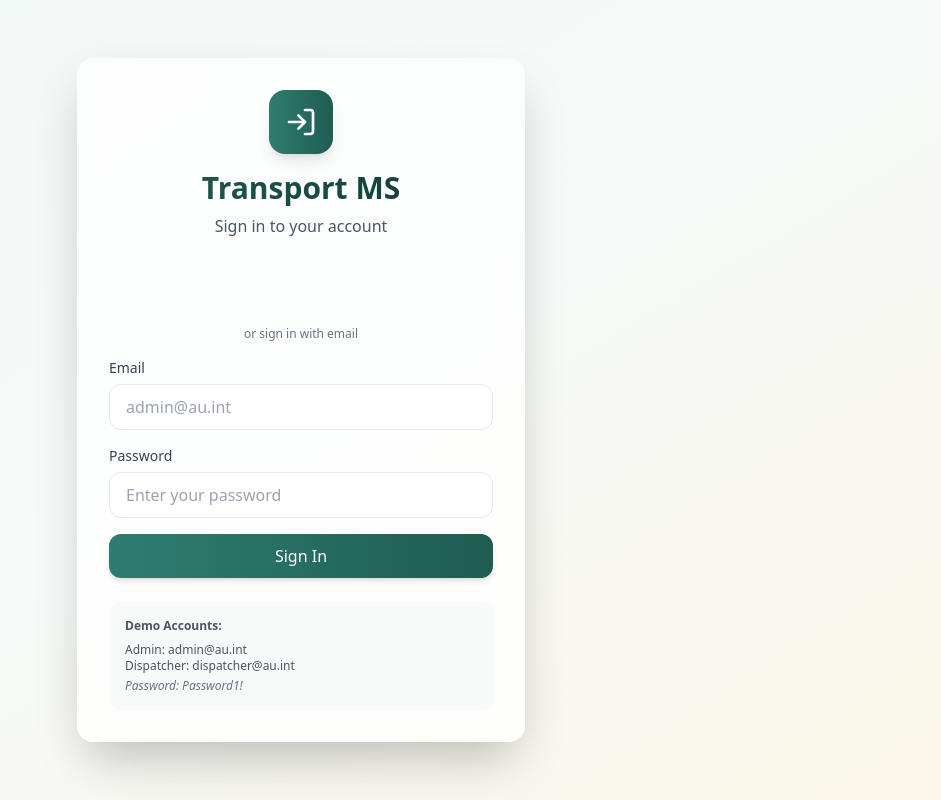
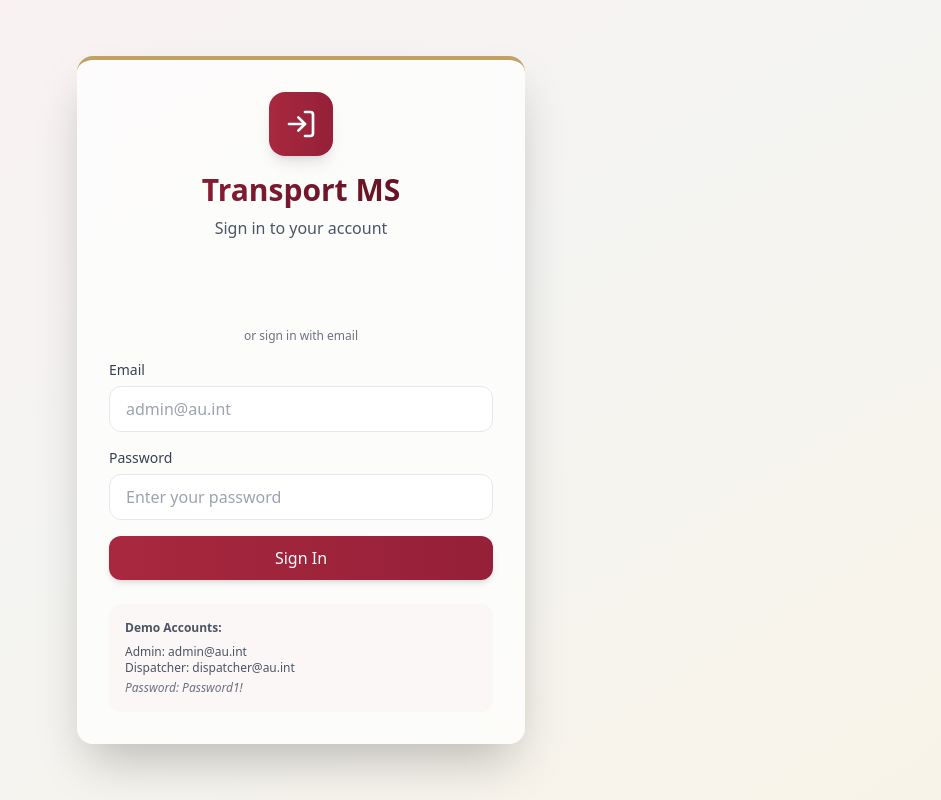
Before and after one commit to dagmawitmoges/transport-unit-, a React (Vite) app: page /login in a window 1280 px wide. Shown: the whole page, without its empty margins (339-1280 px from the left). Built offline with nearby package versions, Linux system fonts and the light colour scheme; no server answers.

Commit message:
Use AU red/gold palette from the Koha library theme across the app
Replaces the green with AU red #952038 / dark red #6B1526, gold accent
#C0A265 and light grey #F4F4F2, so the app matches the rest of the AU tools.

Co-Authored-By: Claude Sonnet 5.5 <noreply@anthropic.com>

```diff
--- a/src/layout/adminLayout.tsx
+++ b/src/layout/adminLayout.tsx
@@ -30,17 +30,17 @@ export const AdminLayout = ({ children }: { children: React.ReactNode }) => {
   };
 
   return (
-    <div className="flex h-screen bg-[#f6f9f8] overflow-hidden">
+    <div className="flex h-screen bg-[#f4f4f2] overflow-hidden">
 
       {/* 🌿 SIDEBAR */}
       <aside
         className={`${
           collapsed ? 'w-20' : 'w-64'
-        } bg-[#0f2f2a] text-white flex flex-col transition-all duration-300`}
+        } bg-[#6b1526] text-white flex flex-col transition-all duration-300`}
       >
         {/* Logo */}
         <div className="flex items-center gap-3 px-4 py-5 border-b border-white/10">
-          <div className="flex items-center justify-center w-10 h-10 bg-[#1f5c52] rounded-xl shadow-md">
+          <div className="flex items-center justify-center w-10 h-10 bg-[#952038] rounded-xl shadow-md">
             <Truck size={20} className="text-white" />
           </div>
           {!collapsed && (
@@ -59,7 +59,7 @@ export const AdminLayout = ({ children }: { children: React.ReactNode }) => {
               className={({ isActive }) =>
                 `flex items-center gap-3 px-3 py-2.5 rounded-xl text-sm transition-all ${
                   isActive
-                    ? 'bg-[#1f5c52] text-white shadow'
+                    ? 'bg-[#952038] text-white shadow'
                     : 'text-white/60 hover:bg-white/10 hover:text-white'
                 }`
               }
@@ -127,7 +127,7 @@ export const AdminLayout = ({ children }: { children: React.ReactNode }) => {
               </p>
             </div>
 
-            <div className="w-10 h-10 rounded-full bg-[#1f5c52] flex items-center justify-center text-white font-semibold shadow">
+            <div className="w-10 h-10 rounded-full bg-[#952038] flex items-center justify-center text-white font-semibold shadow">
               {user?.first_name?.charAt(0)}
             </div>
           </div>
--- a/src/layout/stafflayouts.tsx
+++ b/src/layout/stafflayouts.tsx
@@ -38,7 +38,7 @@ export const StaffLayout = ({ children }: { children: React.ReactNode }) => {
 
   return (
     <div className="flex h-screen bg-gray-50 overflow-hidden">
-      <aside className={`${collapsed ? 'w-16' : 'w-64'} bg-[#0f2f2a] text-white flex flex-col transition-all duration-300 ease-in-out shrink-0`}>
+      <aside className={`${collapsed ? 'w-16' : 'w-64'} bg-[#6b1526] text-white flex flex-col transition-all duration-300 ease-in-out shrink-0`}>
         <div className="flex items-center gap-3 px-4 py-5 border-b border-gray-700 min-h-[64px]">
           <div className="flex items-center justify-center w-9 h-9 bg-blue-500 rounded-lg shrink-0">
             <Truck size={20} className="text-white" />
--- a/src/pages/admin/dashboard.tsx
+++ b/src/pages/admin/dashboard.tsx
@@ -65,12 +65,12 @@ export const AdminDashboard = () => {
           </div>
 
           {/* 🌿 ACTION CARD */}
-          <div className="bg-gradient-to-r from-[#1f5c52] to-[#2f7d70] text-white rounded-2xl p-6 shadow">
+          <div className="bg-gradient-to-r from-[#952038] to-[#a8283f] text-white rounded-2xl p-6 shadow">
             <h3 className="text-lg font-semibold">Quick Action</h3>
             <p className="mt-2 text-sm opacity-90">
               Review and approve pending transport requests
             </p>
-            <button className="mt-4 bg-white text-[#1f5c52] px-4 py-2 rounded-lg text-sm font-medium">
+            <button className="mt-4 bg-white text-[#952038] px-4 py-2 rounded-lg text-sm font-medium">
               Go to Requests
             </button>
           </div>
@@ -89,7 +89,7 @@ export const AdminDashboard = () => {
 
             {loading ? (
               <div className="flex items-center justify-center py-16">
-                <Loader2 size={28} className="animate-spin text-[#1f5c52]" />
+                <Loader2 size={28} className="animate-spin text-[#952038]" />
               </div>
             ) : requests.length === 0 ? (
               <div className="text-center py-16 text-gray-400 text-sm">
@@ -152,7 +152,7 @@ export const AdminDashboard = () => {
           <StatCard
             label="Total Users"
             value={users.length}
-            icon={<Users size={20} className="text-[#1f5c52]" />}
+            icon={<Users size={20} className="text-[#952038]" />}
             color="bg-[#e6f4f1]"
             loading={loading}
           />
@@ -160,7 +160,7 @@ export const AdminDashboard = () => {
           <StatCard
             label="Requests"
             value={requests.length}
-            icon={<FileText size={20} className="text-[#2f7d70]" />}
+            icon={<FileText size={20} className="text-[#a8283f]" />}
             color="bg-[#eaf7f4]"
             loading={loading}
           />
--- a/src/pages/login.tsx
+++ b/src/pages/login.tsx
@@ -69,7 +69,7 @@ export const Login = () => {
    return (
     <div className="min-h-screen bg-gradient-to-br from-blue-50 via-purple-50 to-pink-50 flex items-center justify-center p-4">
       <div className="w-full max-w-md">
-        <div className="bg-white/70 backdrop-blur-md rounded-2xl shadow-2xl p-8">
+        <div className="bg-white/70 backdrop-blur-md rounded-2xl shadow-2xl p-8 border-t-4 border-au-gold">
           <div className="text-center mb-8">
             <div className="inline-flex items-center justify-center w-16 h-16 bg-gradient-to-r from-blue-500 to-blue-600 rounded-2xl mb-4 shadow-lg">
               <LogIn className="text-white" size={32} />
--- a/tailwind.config.js
+++ b/tailwind.config.js
@@ -6,15 +6,17 @@ export default {
   ],
   theme: {
     extend: {
-      // African Union green (matches the admin layout's #1f5c52).
-      // The blue/purple/pink palettes are remapped so every page shares the brand.
+      // African Union brand (same palette as the Koha library theme):
+      // AU red #952038, dark red #6B1526, gold #C0A265, light grey #F4F4F2.
+      // The blue/purple/pink palettes are remapped so every page shares it.
       colors: {
         blue: {
-          50: '#f0f7f5', 100: '#dcece8', 200: '#b9d9d1', 300: '#8fc1b6', 400: '#5da394',
-          500: '#2f7d70', 600: '#1f5c52', 700: '#194a42', 800: '#143b35', 900: '#0f2d28',
+          50: '#fbf1f3', 100: '#f5dde2', 200: '#ebbcc5', 300: '#dc8f9e', 400: '#c35a70',
+          500: '#a8283f', 600: '#952038', 700: '#6b1526', 800: '#560f1e', 900: '#3f0b16',
         },
-        purple: { 50: '#f6f9f8', 100: '#e8f0ed' },
-        pink: { 50: '#faf6e8', 100: '#f3ead0' },
+        purple: { 50: '#f4f4f2', 100: '#e9e9e5' },
+        pink: { 50: '#f8f3e8', 100: '#efe4cb' },
+        au: { red: '#952038', 'red-dark': '#6b1526', gold: '#c0a265', grey: '#f4f4f2' },
       },
     },
   },
```
